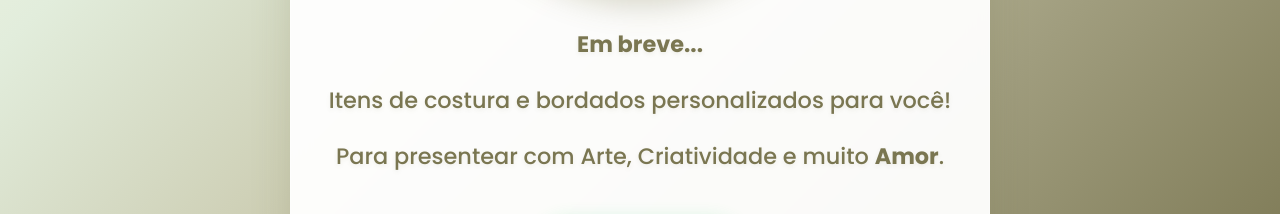
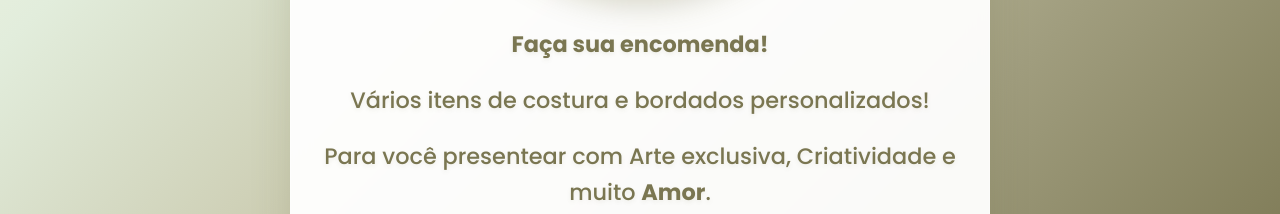
Before and after one commit to julianoriopreto/site-atelie, a plain HTML site: page index.html in a window 1280 px wide. Shown: the part 471-685 px from the top of the page. Drawn offline with Linux system fonts and the light colour scheme.

Commit message:
Update main text in index.html
Acertos nos textos

```diff
--- a/index.html
+++ b/index.html
@@ -26,9 +26,9 @@
             </div>
 
             <div class="text-container">
-                <h1 class="main-text"><b>Em breve...</b></h1>
-                <h1 class="main-text">Itens de costura e bordados personalizados para você!</h1>
-                <h1 class="main-text">Para presentear com Arte, Criatividade e muito <b>Amor</b>.</h1>
+                <h1 class="main-text"><b>Faça sua encomenda!</b></h1>
+                <h1 class="main-text">Vários itens de costura e bordados personalizados!</h1>
+                <h1 class="main-text">Para você presentear com Arte exclusiva, Criatividade e muito <b>Amor</b>.</h1>
             </div>
 
             <div class="buttons-container">
```
